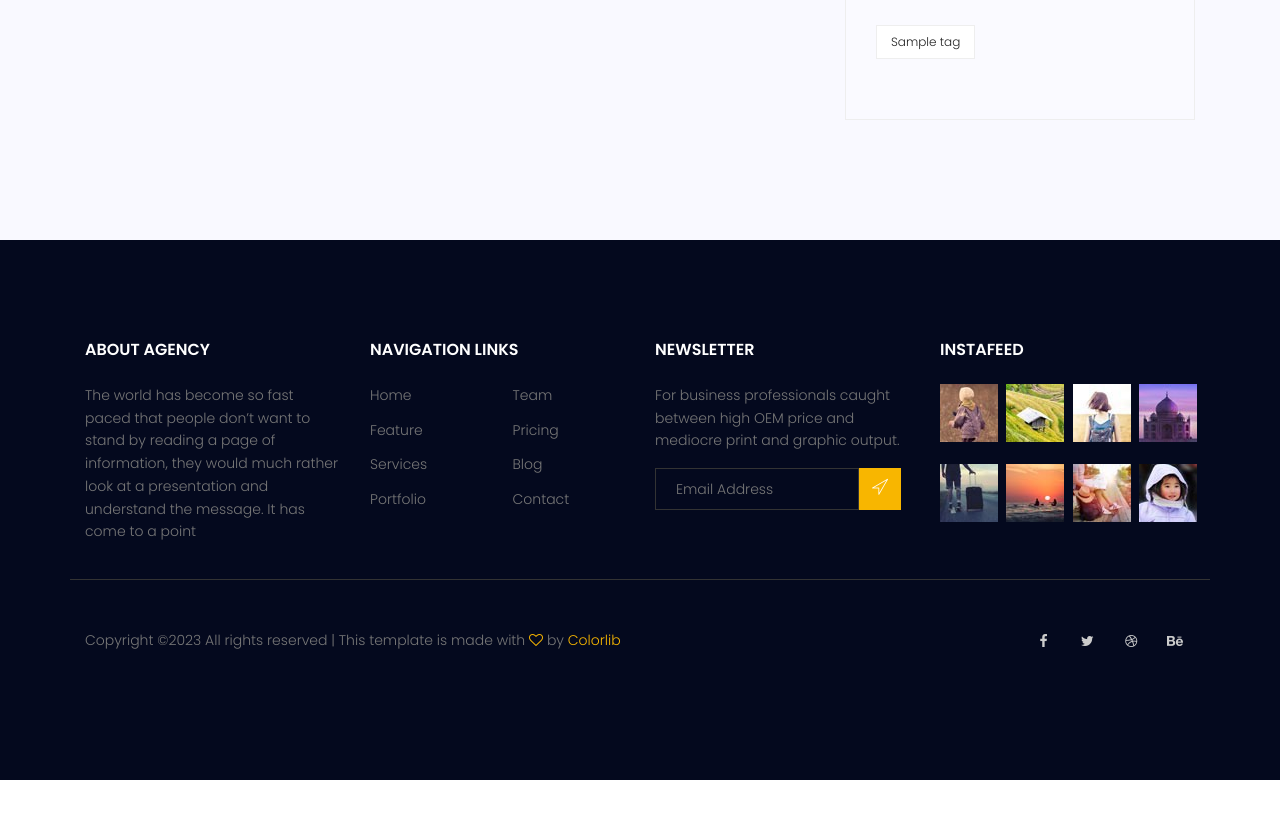
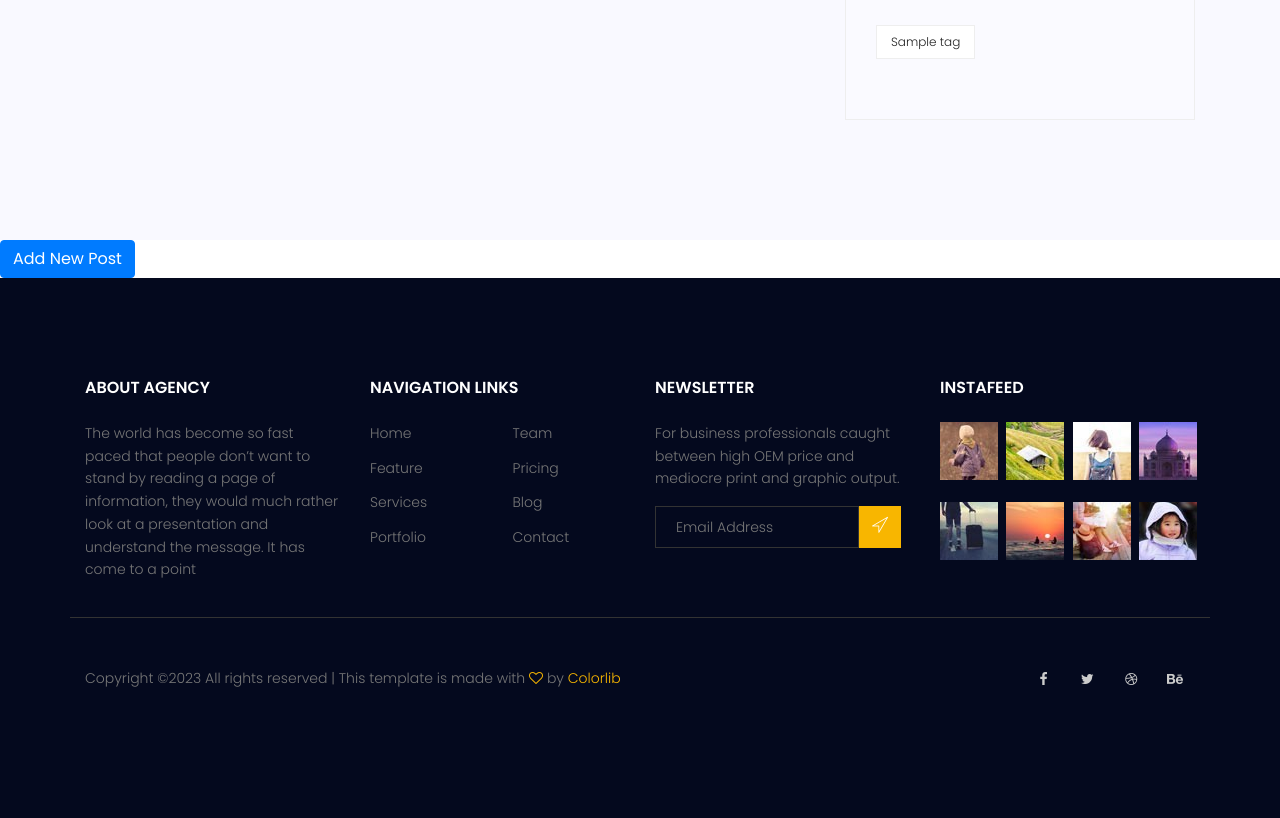
Before and after one commit to neg2004ah/django-project-multipage, a Django app: page /blog/ in a window 1280 px wide. Shown: the part 2820-3638 px from the top of the page. Before the commit the page ends 3600 px from the top, so only its background shows below. Run offline with Django 4.2, Linux system fonts and the light colour scheme; tables that the repository leaves empty hold one stand-in row (values such as "Sample post"); grey boxes marked "Sample" are stand-in pictures; some libraries are stand-ins or nearby versions.

Commit message:
add post
adding post in blog_home

```diff
--- a/blog/urls.py
+++ b/blog/urls.py
@@ -13,4 +13,5 @@ urlpatterns = [
     path('replay/<int:cid>', replay , name='replay'),
     path('delete/<int:cid>', delete , name='delete'),
     path('edit/<int:cid>', edit , name='edit'),
+    path('add/', add , name='add'),
 ]
--- a/blog/views.py
+++ b/blog/views.py
@@ -139,3 +139,18 @@ def edit(request, cid):
           if form.is_valid():
                form.save()
                return redirect('/blog/')
+
+
+
+def add(request):
+     if request.method == 'GET':
+          context = {
+               'form' : PostForm()
+          }
+          return render(request,'blog/add.html',context=context)
+
+     elif request.method == 'POST':
+          form = PostForm(request.POST, request.FILES)
+          if form.is_valid():
+               form.save()
+               return redirect('/blog/')
--- a/template/blog/blog-home.html
+++ b/template/blog/blog-home.html
@@ -210,10 +210,19 @@
 							{% endfor %}
 						</ul>
 					</div>
+
 				</div>
+
 			</div>
+
 	    </div>
+
 	</div>
 </section>
+
+<div class="add-post-button">
+	<a href="{% url 'blog:add' %}" class="btn btn-primary">Add New Post</a>
+  </div>
+
 			<!-- End post-content Area -->
 {% endblock 'content' %}
```
Also changed, not shown: blog/forms.py (+9 -5 lines), template/blog/add.html (added, +10 -0 lines), media/blog/images_006.jpg (added).
